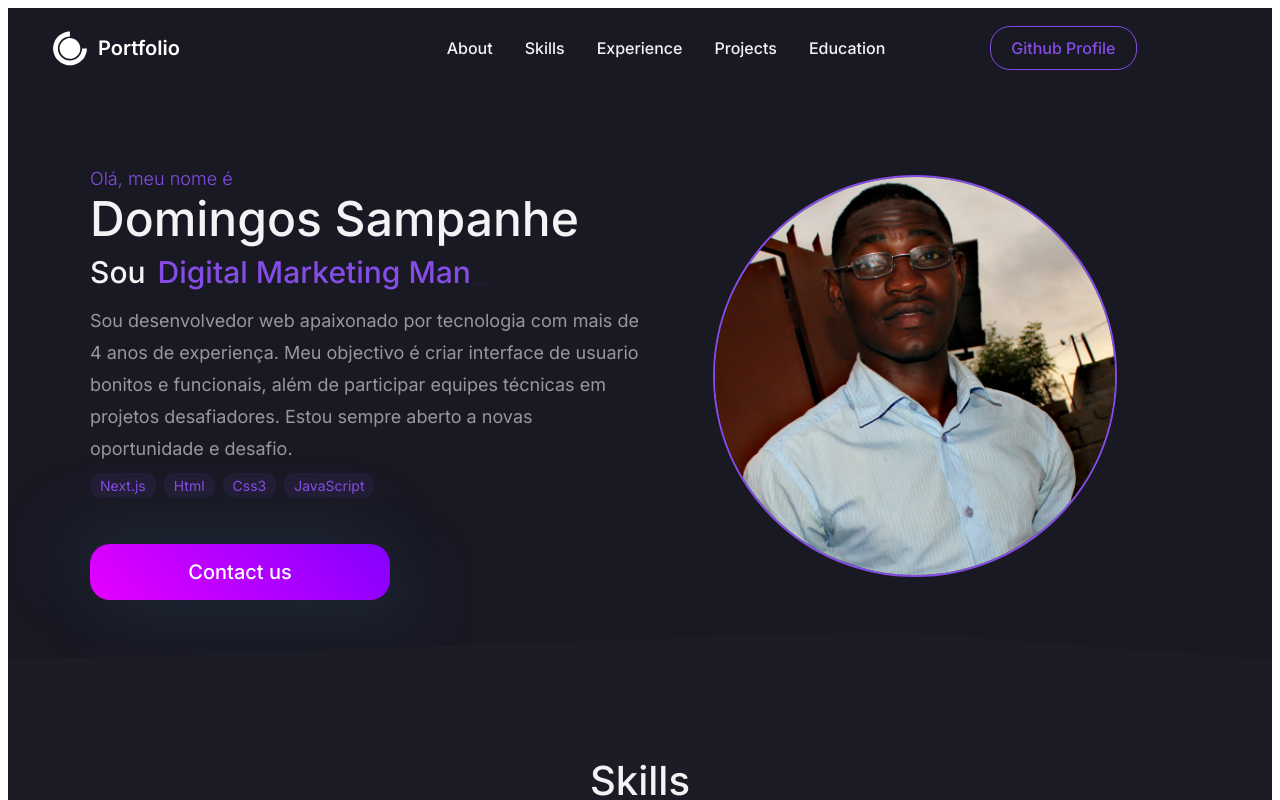
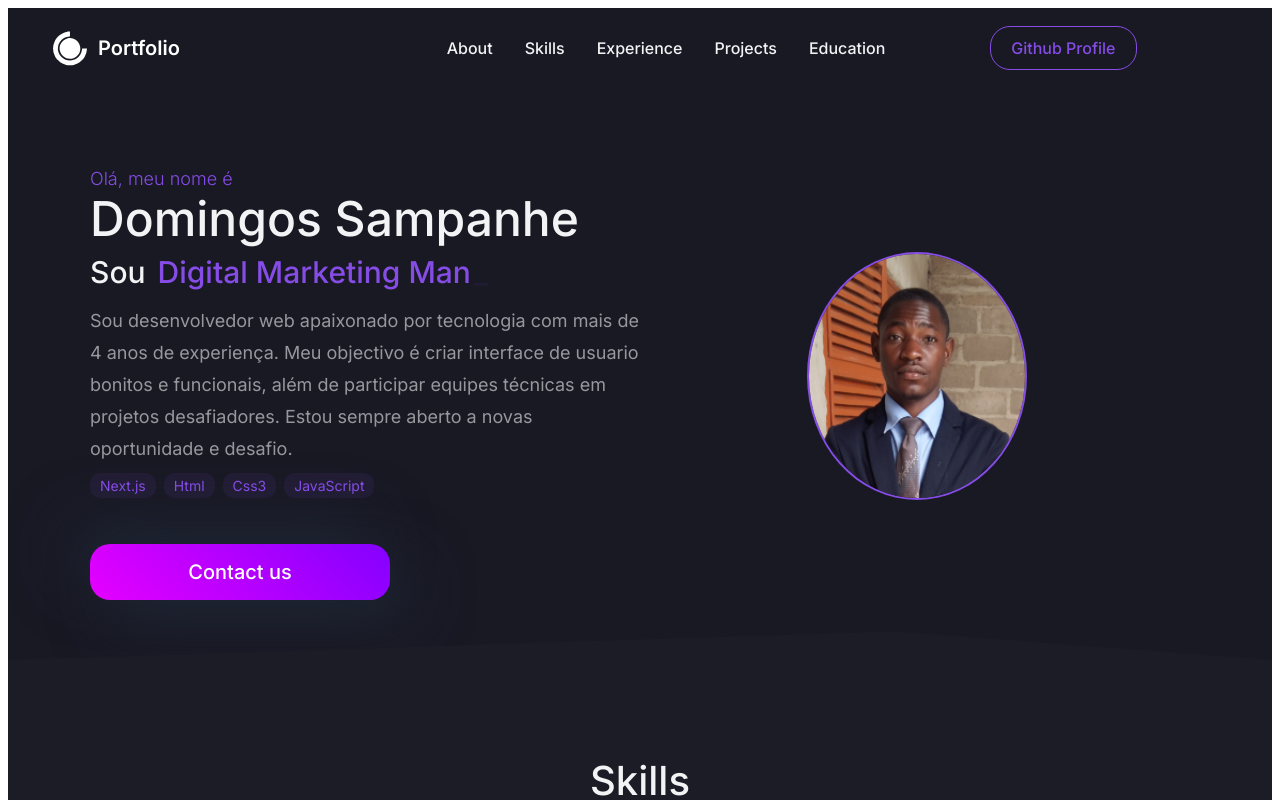
Before and after one commit to DomingosSAmpah/Portifolio-Domingos_Sampanhe, a Next.js app: page / in a window 1280 px wide. Shown: the top 800 px of the page. Built offline with nearby package versions, Linux system fonts and the light colour scheme.

Commit message:
modifield commit

```diff
--- a/src/data/data.jsx
+++ b/src/data/data.jsx
@@ -45,7 +45,7 @@ export const Bio ={
             },
         ],
     resume:'https://github.com/DomingosSAmpah',
-    perfil:'/images/me.png',
+    perfil:'/images/Eu (3).png',
 }
 
 export const skills = [
```
